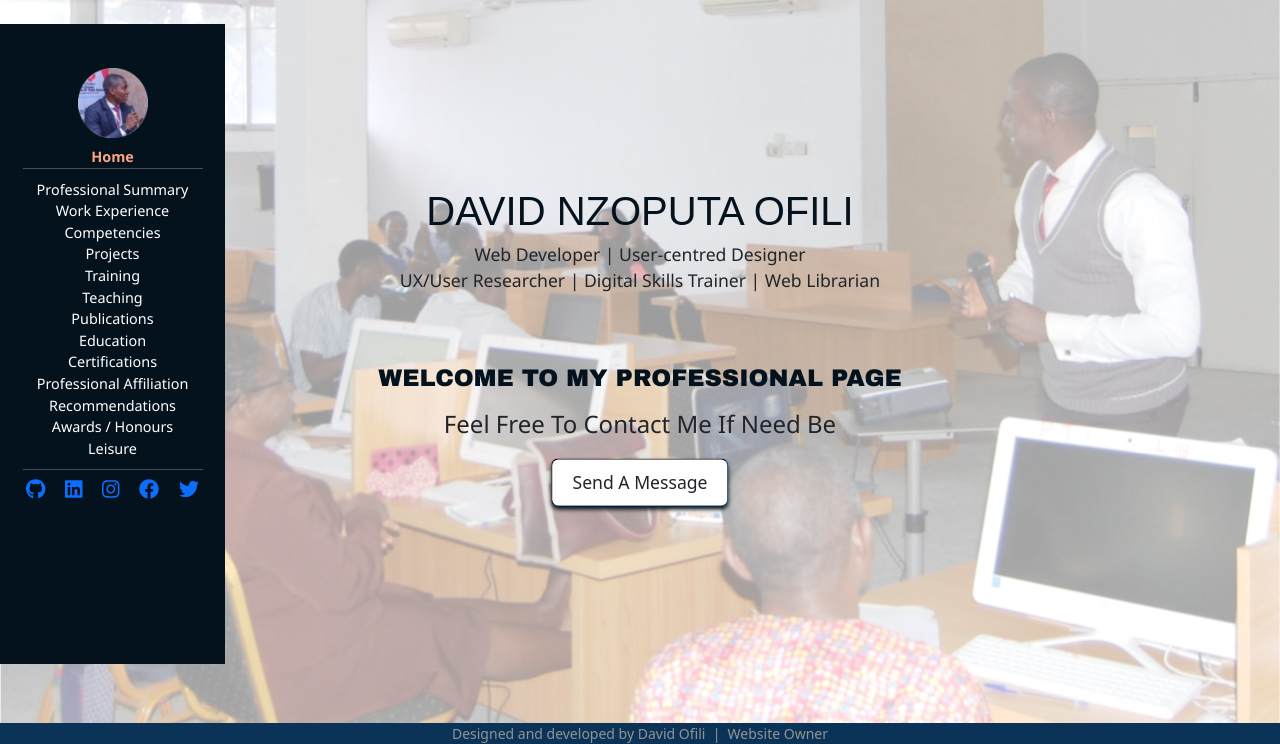
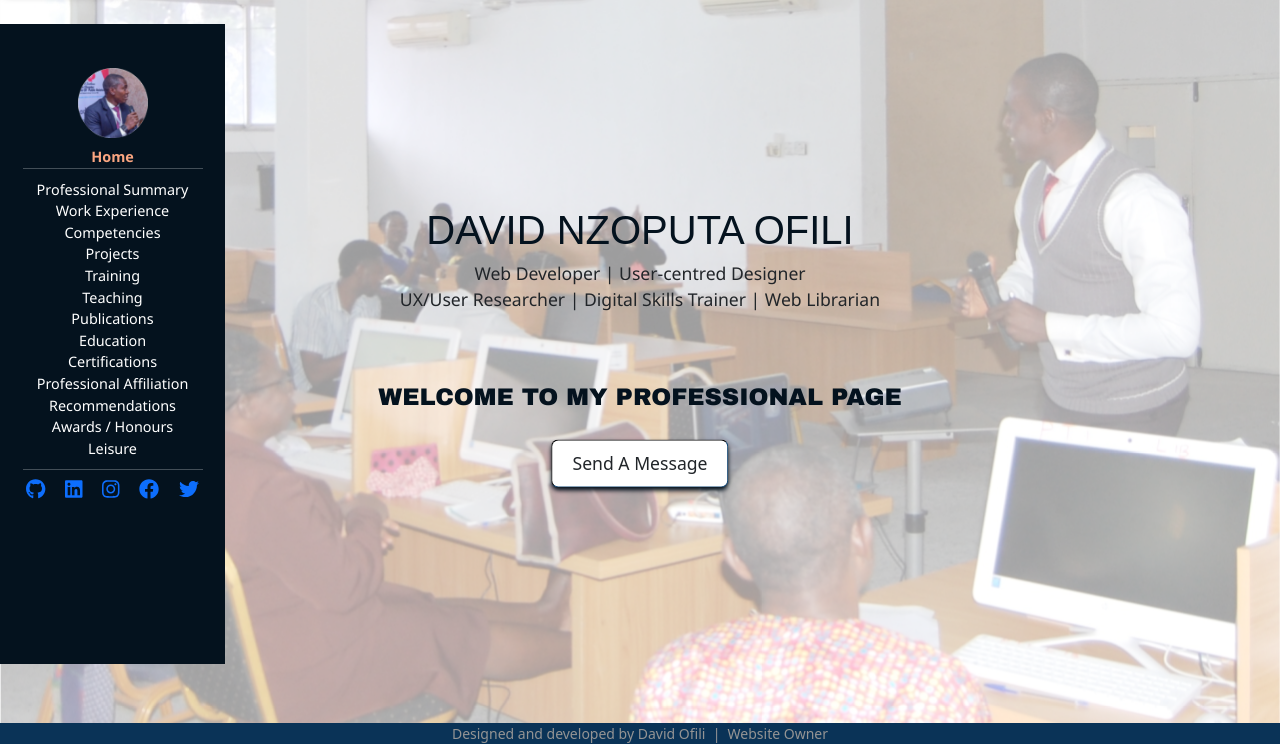
Before and after one commit to Davenof/myPortfolio, a PHP site: page /solib/ in a window 1280 px wide. Shown: the part 56-800 px from the top of the page. Run offline with PHP 8.4, Linux system fonts and the light colour scheme; some libraries are stand-ins or nearby versions.

Commit message:
Update index.php

```diff
--- a/index.php
+++ b/index.php
@@ -51,8 +51,8 @@
                         UX/User Researcher | Digital Skills Trainer  <span>|</span>  Web Librarian
                     </p>
                     <p id="welcome">WELCOME TO MY PROFESSIONAL PAGE</p>
-                    <p id="contact-me">Feel Free To Contact Me If Need Be</p>
-                    <a class="btn button" id="home-button" href="mailto:ofili.dn@gmail.com" target="_blank">Send A Message</a>
+
+                    <a class="btn button mt-4" id="home-button" href="mailto:ofili.dn@gmail.com" target="_blank">Send A Message</a>
                 </div>
                 </div>
             </section>
```
